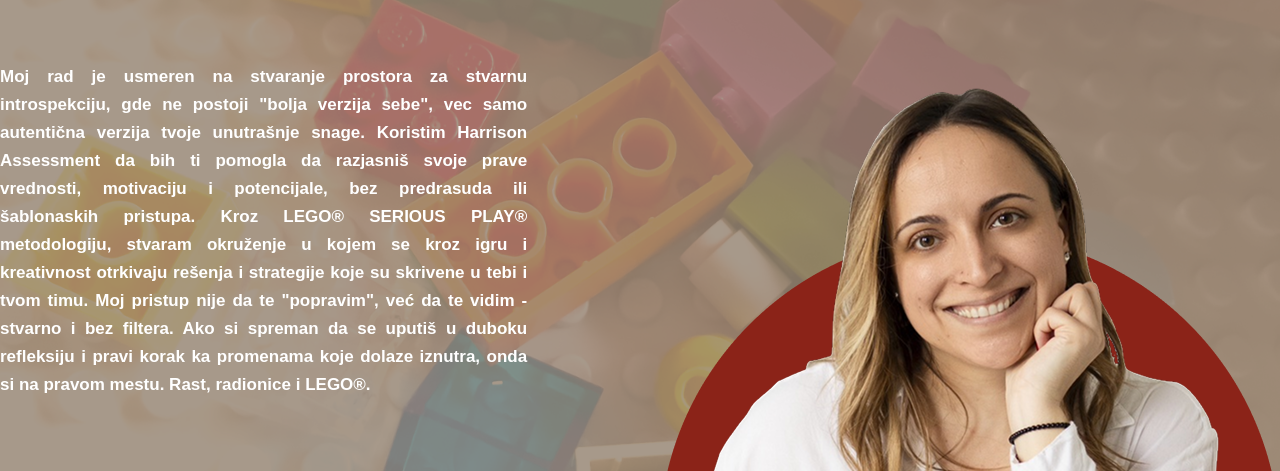
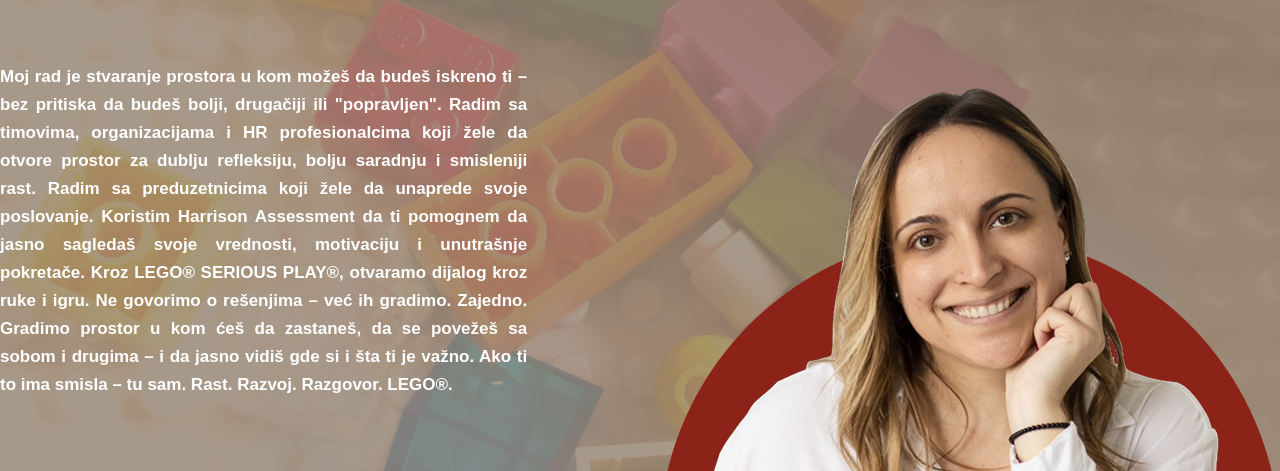
Before and after one commit to MarkoBijelic311/ElevateHub, a React (Vite) app: page / in a window 1280 px wide. Shown: the part 329-800 px from the top of the page. Built offline with nearby package versions, Linux system fonts and the light colour scheme; a web font is replaced by a local one.

Commit message:
second change since deployment

```diff
--- a/src/components/ContactMeComponent.jsx
+++ b/src/components/ContactMeComponent.jsx
@@ -3,7 +3,8 @@ import { FaPhoneAlt, FaLinkedin } from "react-icons/fa";
 import { RiInstagramFill } from "react-icons/ri";
 import { BiLogoGmail } from "react-icons/bi";
 import waves from "../assets/layered-waves-haikei (2).svg";
-import logo from "../assets/logo.png";
+import logo from "../assets/logoText.png";
+import ha from "../assets/ha.png";
 
 function ContactMeComponent() {
   return (
@@ -16,7 +17,13 @@ function ContactMeComponent() {
       <img src={waves} alt="" className="absolute w-full top-0" />
 
       <div className="flex flex-col lg:flex-row mx-auto container items-center justify-center w-full">
-        <img src={logo} alt="" className="w-[30%]" />
+        <div className="flex flex-col items-center justify-center pt-20 lg:pt-0 z-10 gap-5">
+          <img src={logo} alt="" className="w-[30%]" />
+          <h1 className="text-[64px] text-center pt-10 lg:pt-0">
+            Aleksandra Anđelić
+          </h1>
+          <img src={ha} className="w-[40%]"/>
+        </div>
         <div className="flex flex-col gap-10 pt-1 lg:pl-80 z-10">
           <h1 className="text-[64px] mx-auto lg:m-0 pt-30 text-justfiy">
             Kontakt
@@ -61,8 +68,8 @@ function ContactMeComponent() {
           </div>
         </div>
       </div>
-      <div className="absolute bottom-0 right-0 h-40 w-40 bg-[#8B2318] rounded-tl-full"></div>
-      <div className="absolute bottom-0 left-0 h-40 w-40 bg-[#8B2318] rounded-tr-full"></div>
+      <div className="absolute bottom-0 right-0 h-20 w-20 md:h-40 md:w-40 bg-[#8B2318] rounded-tl-full"></div>
+      <div className="absolute bottom-0 left-0 h-20 w-20 md:h-40 md:w-40 bg-[#8B2318] rounded-tr-full"></div>
     </div>
   );
 }
--- a/src/components/HeroComponent.jsx
+++ b/src/components/HeroComponent.jsx
@@ -10,17 +10,17 @@ function HeroComponent() {
             Zovem se Aleksandra
           </h1>
           <p className="w-[80%] text-[17px]/7 letter text-center lg:text-justify opacity-100 md:pb-10 font-semibold">
-            Moj rad je usmeren na stvaranje prostora za
-            stvarnu introspekciju, gde ne postoji "bolja verzija sebe", vec samo
-            autentična verzija tvoje unutrašnje snage. Koristim Harrison
-            Assessment da bih ti pomogla da razjasniš svoje prave vrednosti,
-            motivaciju i potencijale, bez predrasuda ili šablonaskih pristupa.
-            Kroz LEGO® SERIOUS PLAY® metodologiju, stvaram okruženje u
-            kojem se kroz igru i kreativnost otrkivaju rešenja i strategije koje
-            su skrivene u tebi i tvom timu. Moj pristup nije da te "popravim",
-            već da te vidim - stvarno i bez filtera. Ako si spreman da se uputiš
-            u duboku refleksiju i pravi korak ka promenama koje dolaze iznutra,
-            onda si na pravom mestu. Rast, radionice i LEGO®.
+            Moj rad je stvaranje prostora u kom možeš da budeš iskreno ti – bez
+            pritiska da budeš bolji, drugačiji ili "popravljen". Radim sa
+            timovima, organizacijama i HR profesionalcima koji žele da otvore
+            prostor za dublju refleksiju, bolju saradnju i smisleniji rast.
+            Radim sa preduzetnicima koji žele da unaprede svoje poslovanje.
+            Koristim Harrison Assessment da ti pomognem da jasno sagledaš svoje
+            vrednosti, motivaciju i unutrašnje pokretače. Kroz LEGO® SERIOUS
+            PLAY®, otvaramo dijalog kroz ruke i igru. Ne govorimo o rešenjima –
+            već ih gradimo. Zajedno. Gradimo prostor u kom ćeš da zastaneš, da
+            se povežeš sa sobom i drugima – i da jasno vidiš gde si i šta ti je
+            važno. Ako ti to ima smisla – tu sam. Rast. Razvoj. Razgovor. LEGO®.
           </p>
         </div>
         <img src={prava} alt="" className="sm:w-[50%] md:mt-40 mx-auto" />
```
Also changed, not shown: src/assets/ha.png (added), src/assets/logoText.png (added).
